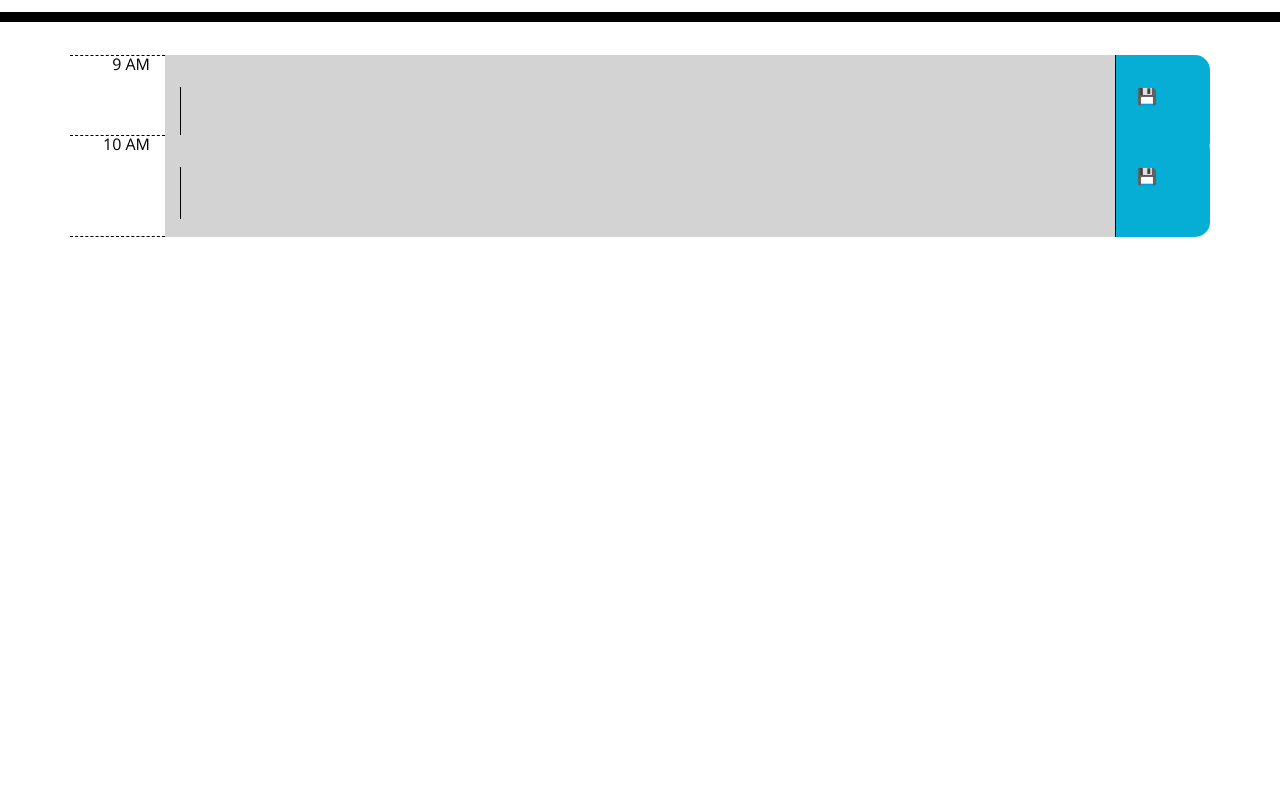
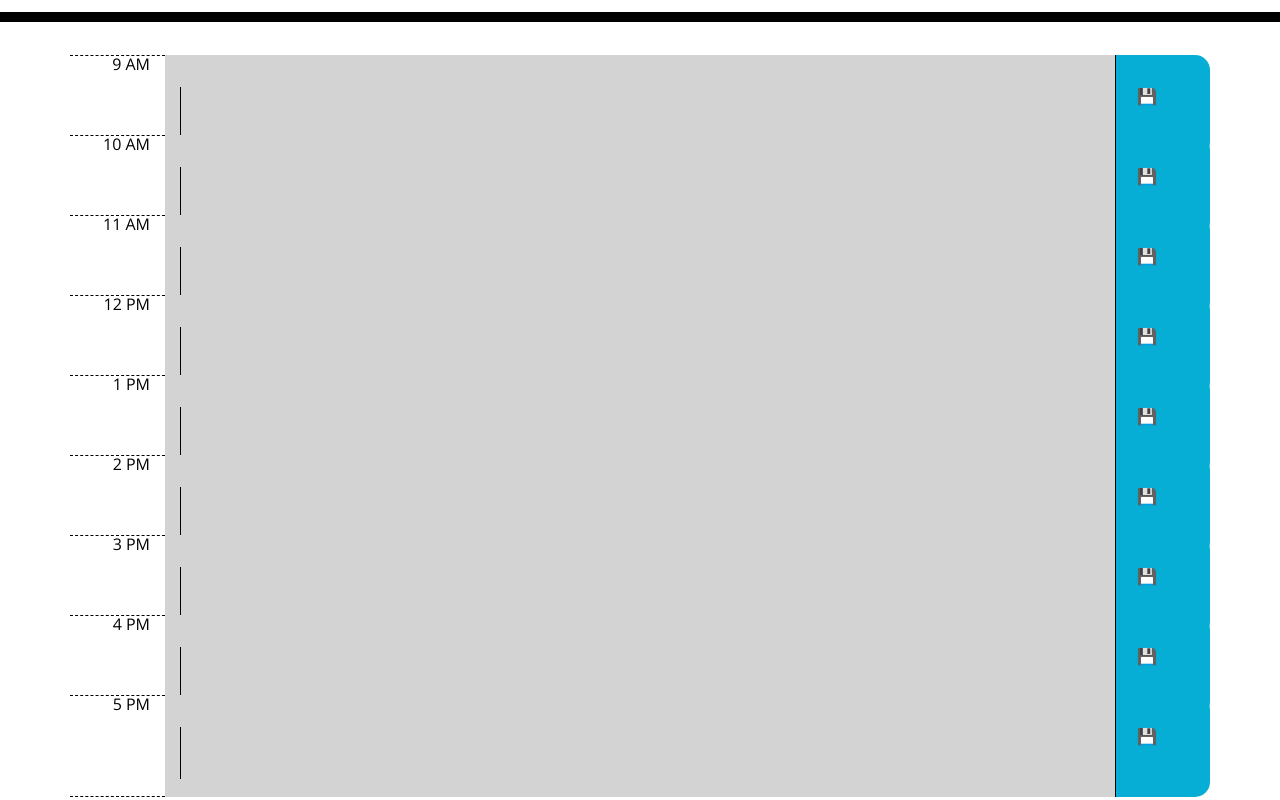
Before and after one commit to gabeab34/GAB-DayScheduler, a plain HTML site: page index.html in a window 1280 px wide. Shown: the part 322-1122 px from the top of the page. Before the commit the page ends 800 px from the top, so only its background shows below. Drawn offline with nearby package versions, Linux system fonts and the light colour scheme.

Commit message:
added all time blocks

```diff
--- a/index.html
+++ b/index.html
@@ -58,6 +58,106 @@
           <button id="10am" class="floppybtn">💾</button>
         </div>
       </div>
+      <div class="row">
+        <div class="col-1 hour" id="11">11 AM</div>
+        <div class="col-10 appointment-area">
+          <textarea
+            id="11AM"
+            class="appointment-text"
+            rows="2"
+            cols="100"
+          ></textarea>
+        </div>
+        <div class="col-1 saveBtn">
+          <button id="11am" class="floppybtn">💾</button>
+        </div>
+      </div>
+      <div class="row">
+        <div class="col-1 hour" id="12">12 PM</div>
+        <div class="col-10 appointment-area">
+          <textarea
+            id="12PM"
+            class="appointment-text"
+            rows="2"
+            cols="100"
+          ></textarea>
+        </div>
+        <div class="col-1 saveBtn">
+          <button id="12pm" class="floppybtn">💾</button>
+        </div>
+      </div>
+      <div class="row">
+        <div class="col-1 hour" id="13">1 PM</div>
+        <div class="col-10 appointment-area">
+          <textarea
+            id="1PM"
+            class="appointment-text"
+            rows="2"
+            cols="100"
+          ></textarea>
+        </div>
+        <div class="col-1 saveBtn">
+          <button id="1pm" class="floppybtn">💾</button>
+        </div>
+      </div>
+      <div class="row">
+        <div class="col-1 hour" id="14">2 PM</div>
+        <div class="col-10 appointment-area">
+          <textarea
+            id="2PM"
+            class="appointment-text"
+            rows="2"
+            cols="100"
+          ></textarea>
+        </div>
+        <div class="col-1 saveBtn">
+          <button id="2pm" class="floppybtn">💾</button>
+        </div>
+      </div>
+      <div class="row">
+        <div class="col-1 hour" id="15">3 PM</div>
+        <div class="col-10 appointment-area">
+          <textarea
+            id="3PM"
+            class="appointment-text"
+            rows="2"
+            cols="100"
+          ></textarea>
+        </div>
+        <div class="col-1 saveBtn">
+          <button id="3pm" class="floppybtn">💾</button>
+        </div>
+      </div>
+      <div class="row">
+        <div class="col-1 hour" id="16">4 PM</div>
+        <div class="col-10 appointment-area">
+          <textarea
+            id="4PM"
+            class="appointment-text"
+            rows="2"
+            cols="100"
+          ></textarea>
+        </div>
+        <div class="col-1 saveBtn">
+          <button id="4pm" class="floppybtn">💾</button>
+        </div>
+      </div>
+      <div class="row">
+        <div class="col-1 hour" id="17">5 PM</div>
+        <div class="col-10 appointment-area">
+          <textarea
+            id="5PM"
+            class="appointment-text"
+            rows="2"
+            cols="100"
+          ></textarea>
+        </div>
+        <div class="col-1 saveBtn">
+          <button id="5pm" class="floppybtn">💾</button>
+        </div>
+      </div>
+
+
 
 
     <script src="https://code.jquery.com/jquery-3.4.1.min.js"></script>
```
